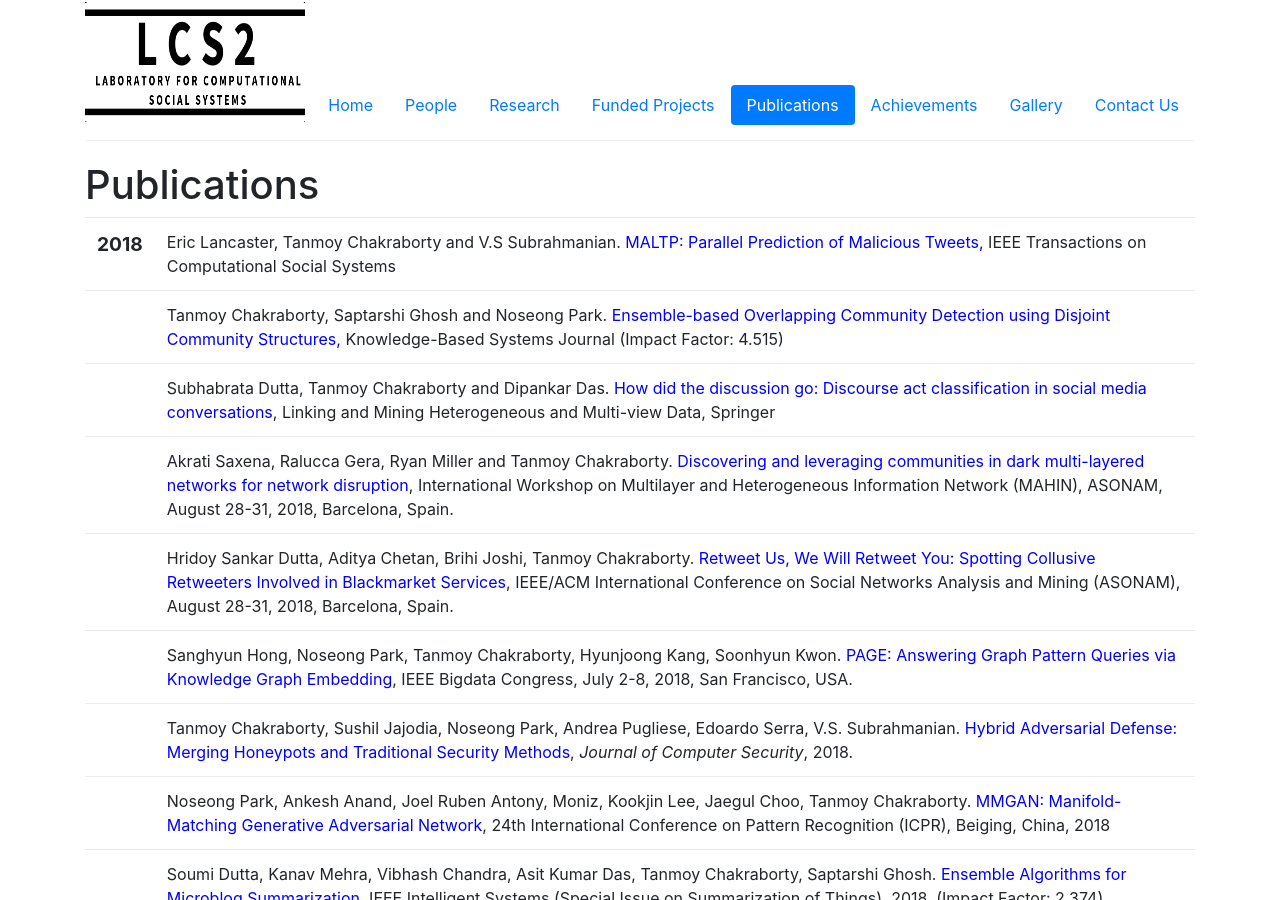
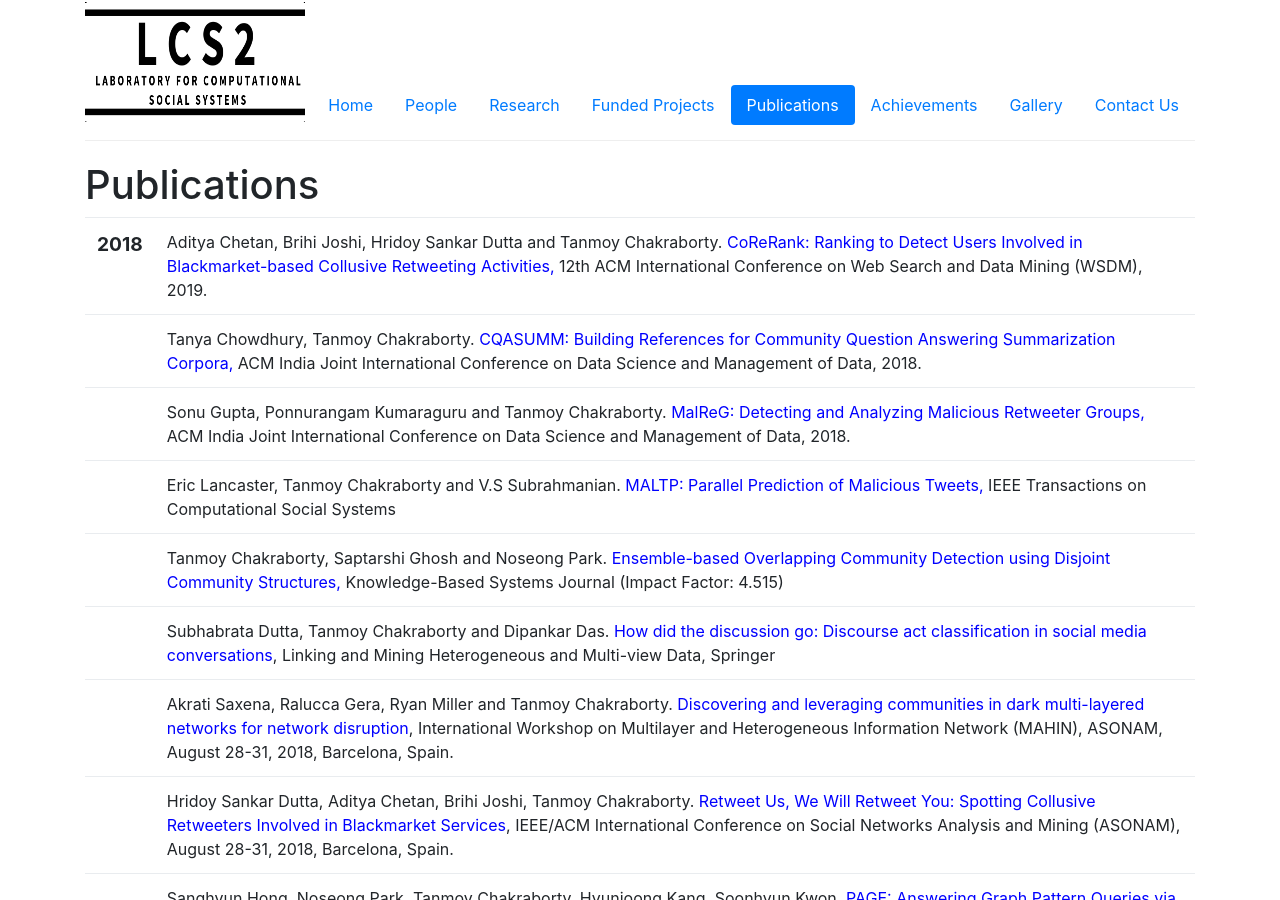
Before and after one commit to LCS2-IIITD/webpage, a Jekyll site: the page built from publications.html, in a window 1280 px wide and 900 px high. Built offline with Jekyll 4.4.1, drawn with Linux system fonts in a browser that asks for light colours.

Commit message:
Too many news added

```diff
--- a/_includes/pubs.html
+++ b/_includes/pubs.html
@@ -1,9 +1,60 @@
 <table class="table">
 <tbody>
+		<tr>
+		<td>
+			<span class="date">
+				<big><strong>2018</strong></big><br />
+			</span>
+		</td>
+		<td class="publication">
+			<!--<span class="pubtitle">
+				<a href="https://www.asdfasdf.asdfasdf.asdfasdfads">[PDF]</a>
+				<a href="https://www.asdfasdf.asdfasdf.asdfasdfads">[Code]</a>
+				<a href="https://www.asdfasdf.asdfasdf.asdfasdfads">[Dataset]</a>
+			</span><br />-->
+			Aditya Chetan, Brihi Joshi, Hridoy Sankar Dutta and Tanmoy Chakraborty. <font color="blue">CoReRank: Ranking to Detect Users Involved in Blackmarket-based Collusive Retweeting Activities, </font>12th ACM International Conference on Web Search and Data Mining (WSDM), 2019.
+			<span class="links">
+			</span>
+		</td>
+	</tr>
+		<tr>
+		<td>
+			<span class="date">
+				<!-- <big><strong>2018</strong></big><br /> -->
+			</span>
+		</td>
+		<td class="publication">
+			<!--<span class="pubtitle">
+				<a href="https://www.asdfasdf.asdfasdf.asdfasdfads">[PDF]</a>
+				<a href="https://www.asdfasdf.asdfasdf.asdfasdfads">[Code]</a>
+				<a href="https://www.asdfasdf.asdfasdf.asdfasdfads">[Dataset]</a>
+			</span><br />-->
+			Tanya Chowdhury, Tanmoy Chakraborty. <font color="blue">CQASUMM: Building References for Community Question Answering Summarization Corpora, </font>ACM India Joint International Conference on Data Science and Management of Data, 2018.
+			<span class="links">
+			</span>
+		</td>
+	</tr>
+		<tr>
+		<td>
+			<span class="date">
+				<!-- <big><strong>2018</strong></big><br /> -->
+			</span>
+		</td>
+		<td class="publication">
+			<!--<span class="pubtitle">
+				<a href="https://www.asdfasdf.asdfasdf.asdfasdfads">[PDF]</a>
+				<a href="https://www.asdfasdf.asdfasdf.asdfasdfads">[Code]</a>
+				<a href="https://www.asdfasdf.asdfasdf.asdfasdfads">[Dataset]</a>
+			</span><br />-->
+			Sonu Gupta, Ponnurangam Kumaraguru and Tanmoy Chakraborty. <font color="blue">MalReG: Detecting and Analyzing Malicious Retweeter Groups, </font>ACM India Joint International Conference on Data Science and Management of Data, 2018.
+			<span class="links">
+			</span>
+		</td>
+	</tr>
 	<tr>
 		<td>
 			<span class="date">
-				<big><strong>2018</strong></big><br />
+				<!-- <big><strong>2018</strong></big><br /> -->
 			</span>
 		</td>
 		<td class="publication">
--- a/index.html
+++ b/index.html
@@ -44,10 +44,10 @@ role-tables:
 
 
 
-<div style="width: 100%; overflow: hidden;">
+<!-- <div style="width: 100%; overflow: hidden;">
     <div style="width: 5%; float: left;"> <i class='fa fa-space-shuttle faa-passing animated fa-2x' style="color:#0000ff;"></i></div>
     <div style="float:left;"> <h3>For internship opportunities, please send your CV/Resume to <a href="mailto:lcs2@iiitd.ac.in">lcs2@iiitd.ac.in</a></h3> </div>
-</div>
+</div> -->
 
 <section>
     <h2>News</h2>
```
Also changed, not shown: _posts/2018-10-18-Bigdata.md (added, +6 -0 lines), _posts/2018-10-20-LavinaFB.md (added, +7 -0 lines), _posts/2018-10-21-CODSCOMAD.md (added, +8 -0 lines), _posts/2018-10-22-WSDM.md (added, +6 -0 lines).
